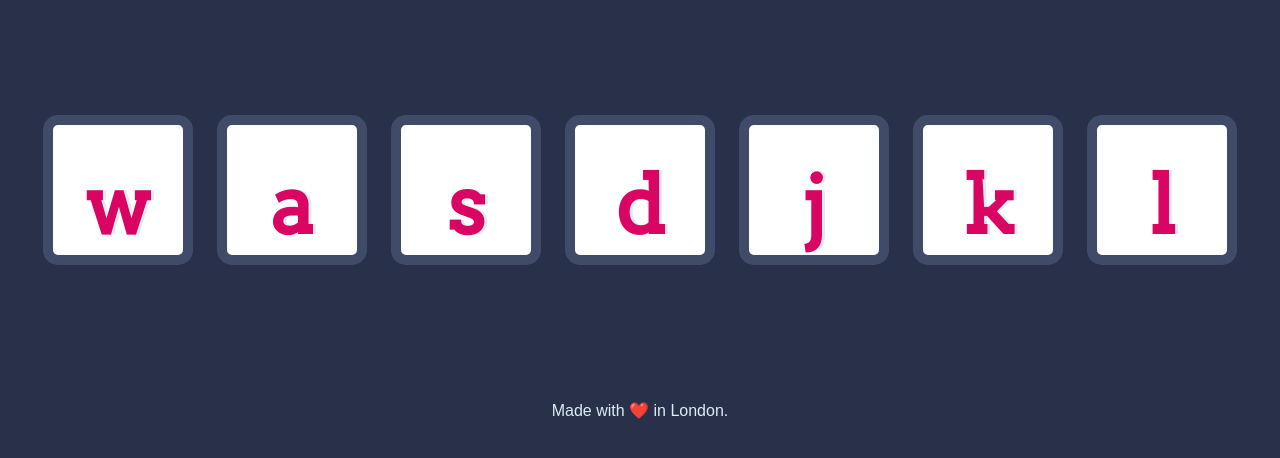
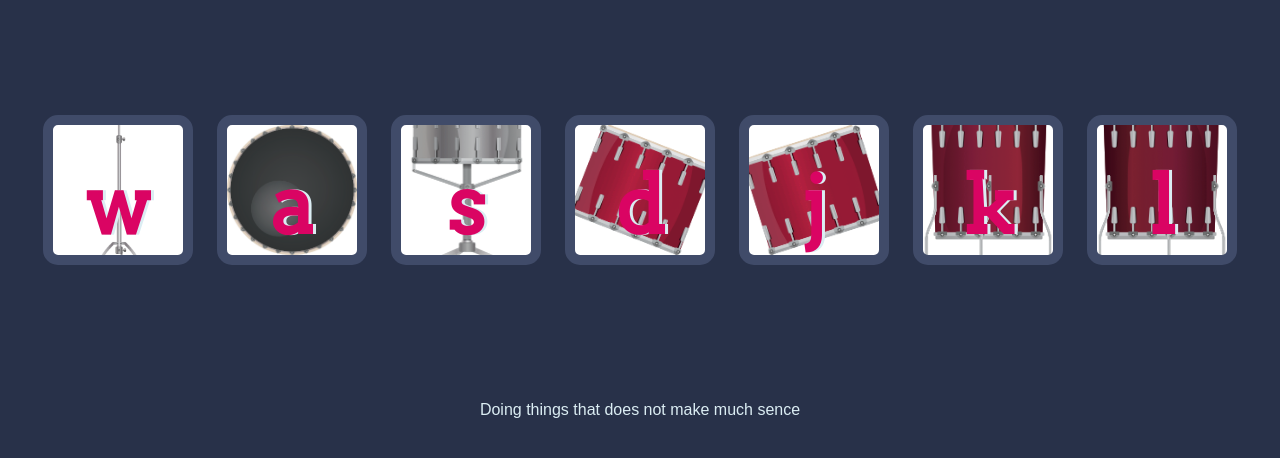
Before and after one commit to Soyaib10/learning-js, a plain HTML site: page dom/dram-kit/index.html in a window 1280 px wide. Shown: the part 174-632 px from the top of the page. Drawn offline with Linux system fonts and the light colour scheme.

Commit message:
added dram kit

```diff
--- a/dom/dram-kit/index.html
+++ b/dom/dram-kit/index.html
@@ -12,19 +12,19 @@
 
   <h1 id="title">Drum 🥁 Kit</h1>
   <div class="set">
-    <button class="w drum">w</button>
-    <button class="a drum">a</button>
-    <button class="s drum">s</button>
-    <button class="d drum">d</button>
-    <button class="j drum">j</button>
-    <button class="k drum">k</button>
-    <button class="l drum">l</button>
+    <button class="w drum" data-sound="tom-1.mp3">w</button>
+    <button class="a drum" data-sound="tom-2.mp3">a</button>
+    <button class="s drum" data-sound="tom-3.mp3">s</button>
+    <button class="d drum" data-sound="tom-4.mp3">d</button>
+    <button class="j drum" data-sound="snare.mp3">j</button>
+    <button class="k drum" data-sound="crash.mp3">k</button>
+    <button class="l drum" data-sound="kick-bass.mp3">l</button>
   </div>
 
-
-  <footer>
-    Made with ❤️ in London.
-  </footer>
+  <script src="index.js" charset="utf-8"></script>
 </body>
+<footer>
+  Doing things that does not make much sence
+</footer>
 
 </html>
--- a/dom/dram-kit/index.js
+++ b/dom/dram-kit/index.js
@@ -0,0 +1,22 @@
+const drumButtons = document.querySelectorAll(".drum");
+
+drumButtons.forEach(button => {
+    button.addEventListener('click', function() {
+        playDrumSound(this);
+    });
+});
+
+
+document.addEventListener("keydown", function(event) {
+    const key = event.key.toLowerCase();
+    const button = document.querySelector(`.${key}.drum`);
+    if (button) {
+        playDrumSound(button);
+    }
+});
+
+function playDrumSound(button) {
+    const soundFile = button.getAttribute("data-sound");
+    const audio = new Audio(`sounds/${soundFile}`);
+    audio.play();
+}
--- a/dom/dram-kit/styles.css
+++ b/dom/dram-kit/styles.css
@@ -17,31 +17,52 @@ footer {
 }
 
 .w {
-
+  background-image: url(images/crash.png);
+  background-size: cover;
+  background-position: center;
+  background-repeat: no-repeat;
 }
 
 .a {
-
+  background-image: url(images/kick.png);
+  background-size: cover;
+  background-position: center;
+  background-repeat: no-repeat;
 }
 
 .s {
-
+  background-image: url(images/snare.png);
+  background-size: cover;
+  background-position: center;
+  background-repeat: no-repeat;
 }
 
 .d {
-
+  background-image: url(images/tom1.png);
+  background-size: cover;
+  background-position: center;
+  background-repeat: no-repeat;
 }
 
 .j {
-
+  background-image: url(images/tom2.png);
+  background-size: cover;
+  background-position: center;
+  background-repeat: no-repeat;
 }
 
 .k {
-
+  background-image: url(images/tom3.png);
+  background-size: cover;
+  background-position: center;
+  background-repeat: no-repeat;
 }
 
 .l {
-
+  background-image: url(images/tom4.png);
+  background-size: cover;
+  background-position: center;
+  background-repeat: no-repeat;
 }
 
 .set {
```
